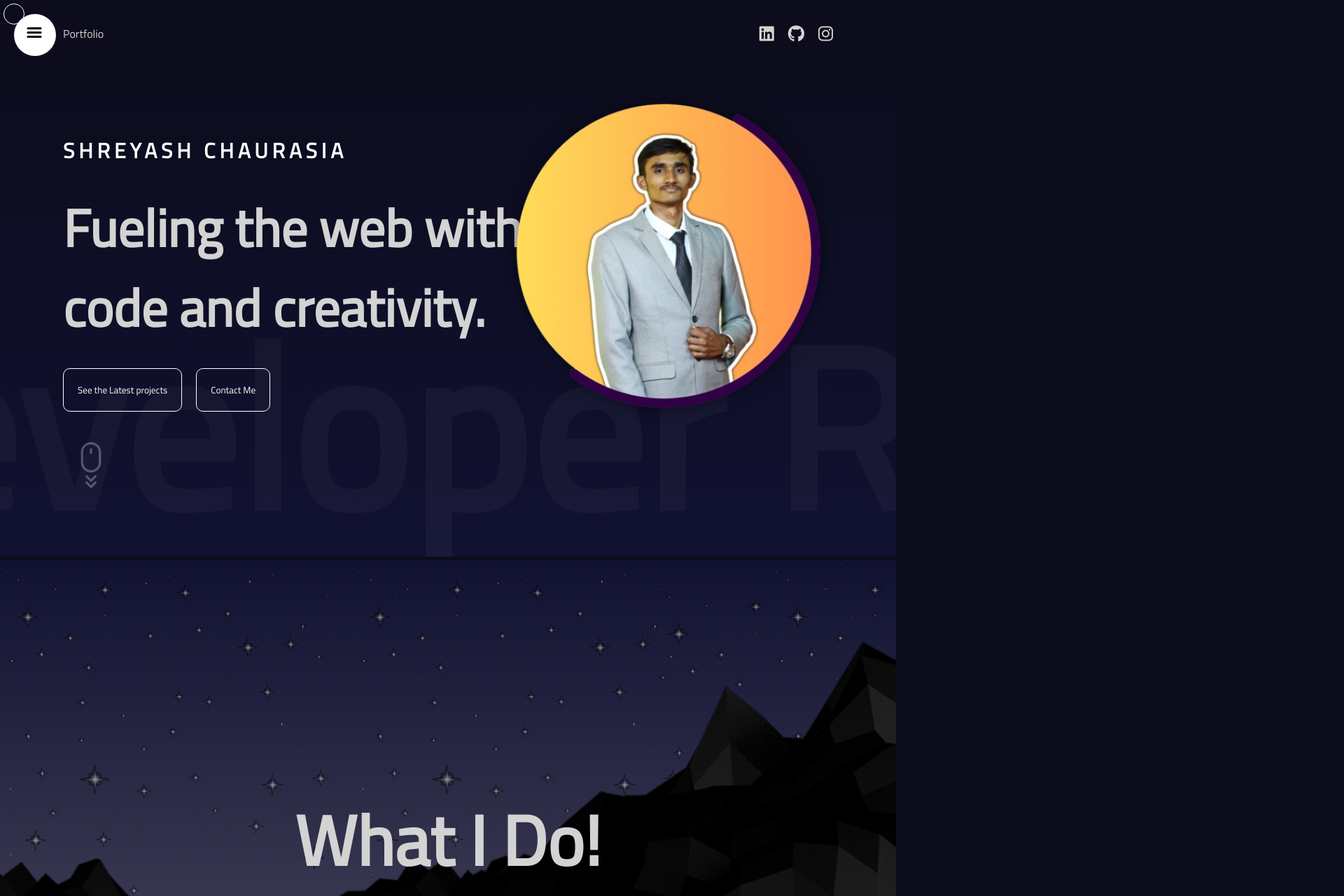
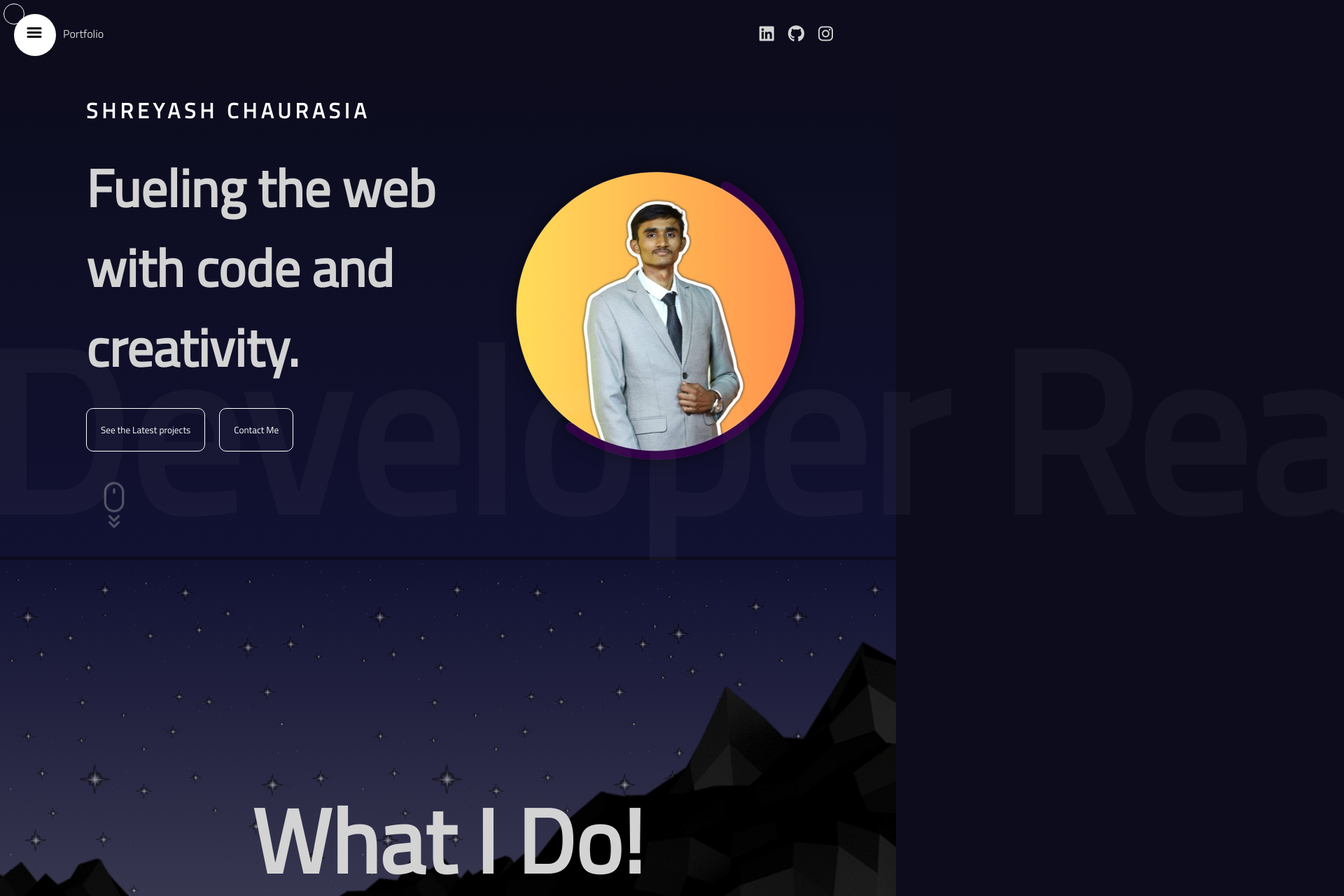
Before and after one commit to shreyash776/Portfolio, a React (Vite) app in the folder portfolio/: page / in a window 1280 px wide. Shown: the top 1280 px of the page at 70% size, 1920 px wide, since content can reach past the window. Built offline with nearby package versions, Linux system fonts and the light colour scheme.

Commit message:
made the home page responsive

```diff
--- a/portfolio/src/Components/Contact.jsx
+++ b/portfolio/src/Components/Contact.jsx
@@ -10,7 +10,7 @@ import React ,{useRef} from 'react'
     y:0,
     opacity:1,
     transition:{
-      duration:0.5,
+      duration:0.1,
       staggerChildren:0.1,
     }
   }
--- a/portfolio/src/Components/Home.jsx
+++ b/portfolio/src/Components/Home.jsx
@@ -40,8 +40,8 @@ const sliderVariants={
 
 const Home = () => {
   return (
-    <div className='hero'>
-   <div className='home-wrapper'>
+    <div className='hero' >
+
    <motion.div className='text-container' variants={textVariants} initial="initial" animate="animate">
         <motion.h2 variants={textVariants}>SHREYASH CHAURASIA</motion.h2>
         <motion.h1 variants={textVariants}>Fueling the web with code and creativity.</motion.h1>
@@ -53,14 +53,14 @@ const Home = () => {
         </motion.div>
         <motion.img variants={textVariants} animate="scrollBtn" className="scroll-img" src="/new.png" height="80px" width="80px"></motion.img>
     </motion.div>
-   </div>
+
+    <div className='img-container'>
+  <img src="/final-img.png" ></img>
+    </div>
    <motion.div variants={sliderVariants} initial="initial" animate="animate" className='sliding-text'>
 
   <h1> Web Developer React.Js </h1>
    </motion.div>
-    <div className='img-container'>
-  <img src="/final-img.png" ></img>
-    </div>
     </div>
   )
 }
--- a/portfolio/src/Components/Projects.jsx
+++ b/portfolio/src/Components/Projects.jsx
@@ -19,7 +19,7 @@ const items=[
         id:3,
         title:"Todo-list",
         img:"/todo.png ",
-        desc:  "ReactToDo is a minimalist to-do list app crafted with React.js. Effortlessly manage tasks with streamlined features for quick adding, deleting, and marking as complete. Stay organized and focused with ReactToDo's clean interface and lightning-fast performance.",
+        desc:  "React ToDo is a minimalist to-do list app crafted with React.js. Effortlessly manage tasks with streamlined features for quick adding, deleting, and marking as complete. Stay organized and focused with ReactToDo's clean interface and lightning-fast performance.",
         git:"https://github.com/shreyash776/Todo-list"
     },
     {
@@ -70,7 +70,6 @@ const Single=({item})=>{
  return(
     <section id="Projects" >
        <div className='container'>
-       <div className='p-wrapper'>
        <div className='img-box' ref={ref}>
        <img className='project-img' src={item.img} alt="img" />
         </div>
@@ -80,8 +79,6 @@ const Single=({item})=>{
             <a href={item.git} target="_blank">See Demo</a>
             {/* <button><a href={item.git} target="_blank">See Demo</a></button> */}
         </motion.div>
-       </div>
-
        </div>
     </section>
  )
--- a/portfolio/src/index.css
+++ b/portfolio/src/index.css
@@ -106,39 +106,95 @@ a{
   height: calc(100vh - 100px);
   background: linear-gradient(180deg,#0c0c1d,#111132);
   overflow: hidden;
-  position: relative;
+  /* position: relative; */
   display:flex;
-  flex-wrap: wrap;
+  justify-content: center;
+  flex-wrap:wrap-reverse;
   width:100vw;
-  justify-content: space-between;
+  /* background-color:black; */
+  gap:10px;
+
+}
+@media screen and(max-width:520px){
+  .textContainer{
+    width:95%;
+    height:auto;
+    z-index: 5;
+
+  }
+  .parallix h1{
+    font-size: 4em;
+  }
+  .img-box{
+    width:95%;
+    height:auto;
+    z-index: 6;
+  }
+  .container{
+    padding: auto;
+    justify-content: center;
+    align-items: center;
+  }
+}
+@media screen and (max-width: 890px) {
+  .hero {
+    height: calc(100vh - 100px);
+    margin-bottom: 2px;
+    overflow-x: hidden;
+    overflow-y:auto;
+  }
+  .title{
+    display:none;
+  }
+  .wrapper{
+    justify-content: end;
+    padding-right: 1rem;
+  }
+  .text-container {
+    width: 100% !important;
+    flex:2 !important;
+    align-items: center;
+    max-width: 530px;
+  }
+  .img-container {
+    width: 100% !important;
+    flex:1 !important;
+    z-index: 9999999999;
+    max-width: 530px;
+
+  }
+  .container{
+    flex-wrap: wrap;
+  }
+  .textContainer{
+    min-width:520px;
+
+  }
+  .img-box{
+    min-width:520px;
+
+  }
 
 }
 .hero button:hover{
   background-color: white;
   color:black;
 }
-.home-wrapper{
-  width:70%;
-  flex: 1 0 70%;
-  max-width: 50%;
 
-}
 .home-wrapper button a{
   width:100%;
   height:100%;
 }
 
-.hero .img-container {
-  flex: 1 0 50%;
-  max-width: 50%;
-}
+
 .img-container{
-  height:100%;
-  position:absolute;
-  border-radius: 50%;
+  height:auto;
+  /* position:absolute; */
 
-  top:0;
-  right:0;
+  display: flex;
+  justify-content: center;
+  align-items: center;
+  width:30%;
 }
 .img-container img{
   height:auto;
@@ -159,13 +215,14 @@ a{
 
 }
 .text-container{
-  height:100%;
+  height:auto;
   display: flex;
   /* align-items: center; */
   justify-content: center;
   flex-direction: column;
   gap:30px;
-  width:70%;
+  width:50%;
+
 
 }
 .text-container h2{
@@ -228,8 +285,10 @@ a{
 
 }
 .parallix h1{
-  font-size: 100px;
+  font-size: 8em;
   z-index: 4;
+  text-align: center;
+  scroll-behavior: smooth;
 }
 .stars{
   background-image: url("/71-719385_star-png-transparent.png");
@@ -253,6 +312,7 @@ a{
   width:100%;
   background-color: #0c0c1d;
   color:orange;
+
   font-size: 26px;
   z-index: 999999999;
 }
@@ -261,6 +321,7 @@ a{
   height:5px;
   margin-top: -15px;
   background-color: white;
+  background-color: orange;
 }
 .container{
   display:flex;
@@ -270,6 +331,9 @@ a{
   height: 100%;
   padding-bottom: 100px;
   overflow: hidden;
+  max-width: 1100px;
+  margin:auto;
+  gap:50px;
 }
 .img-box{
   flex:1;
@@ -324,14 +388,6 @@ a{
 }
 
 
-.p-wrapper{
-  max-width: 1100px;
-  height: 100%;
-  margin:auto;
-  display: flex;
-  align-items: center;
-  gap:50px;
-}
 .contact-container{
   height: 100%;
  max-width: 1100px;
@@ -410,6 +466,9 @@ form button:active{
 }
 .project-img{
  border-radius:10px;
+ box-shadow: 9px 7px 58px 10px rgba(0,0,0,0.74);
+-webkit-box-shadow: 9px 7px 58px 10px rgba(0,0,0,0.74);
+-moz-box-shadow: 9px 7px 58px 10px rgba(0,0,0,0.74);
  transition: .2s ease-in-out all;
 }
 .project-img:hover{
```
